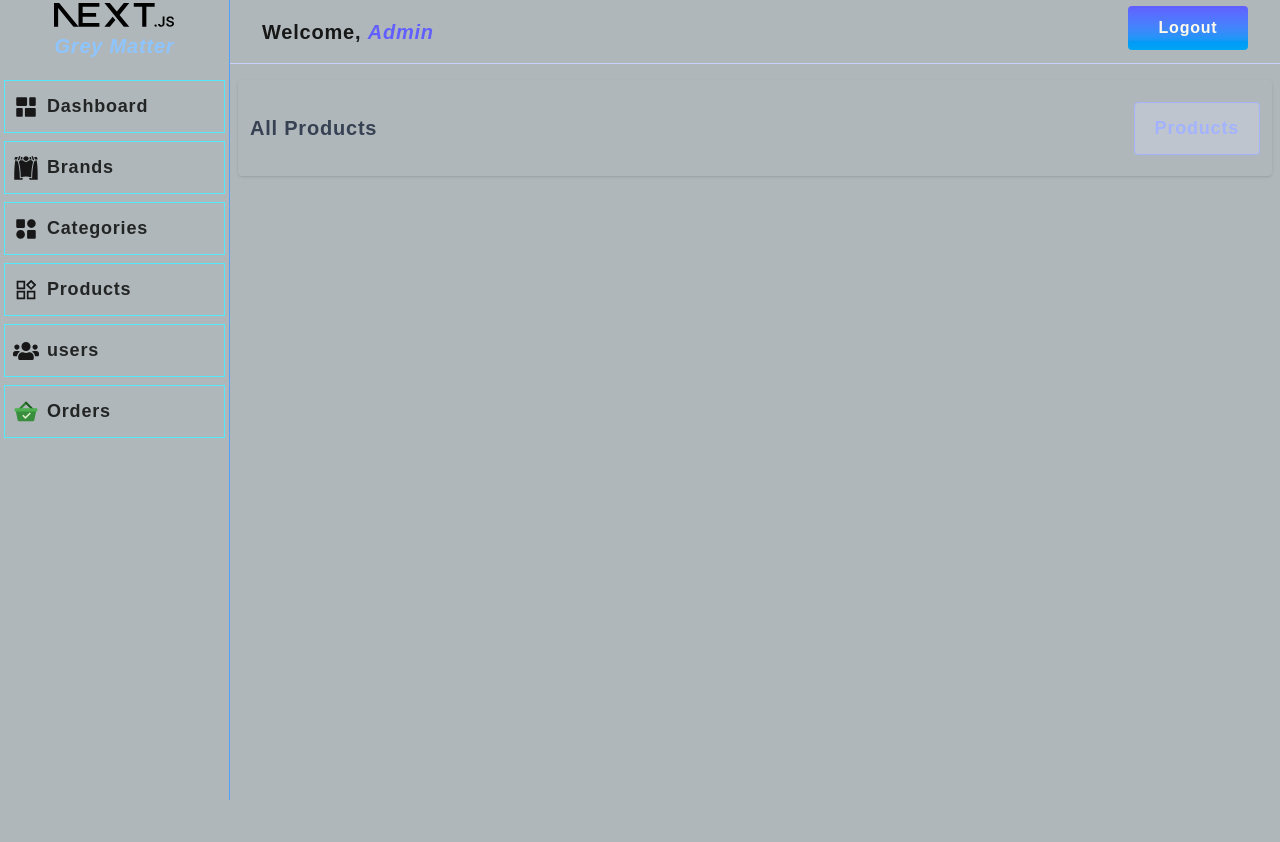
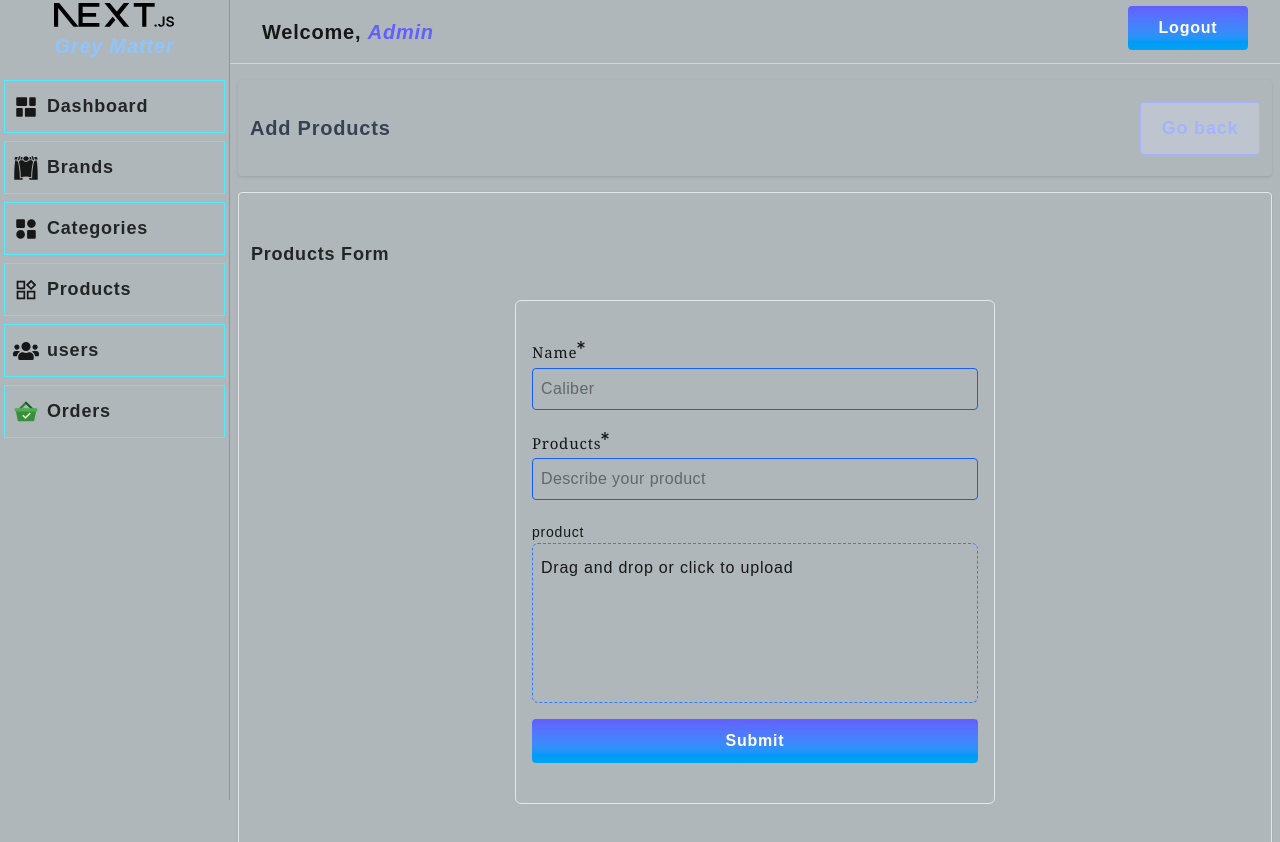
Before and after one commit to Sanjog-up/arrays, a Next.js app in the folder project/client/: page /admin/products/create in a window 1280 px wide. Shown: the top 842 px of the page. Built offline with nearby package versions, Linux system fonts and the light colour scheme.

Commit message:
products list & form

```diff
--- /dev/null
+++ b/project/client/app/admin/products/create/page.tsx
@@ -0,0 +1,18 @@
+import PageTitle from '@/components/forms/admin/page-title'
+import ProductForm from '@/components/forms/admin/products/product.form'
+import React from 'react'
+
+const CreateProductsPage = () => {
+  return (
+    <main>
+      <PageTitle
+      title='Add Products'
+      linkText='Go back'
+      link='/admin/products'
+      />
+      <ProductForm/>
+    </main>
+  )
+}
+
+export default CreateProductsPage
--- a/project/client/app/admin/products/page.tsx
+++ b/project/client/app/admin/products/page.tsx
@@ -1,11 +1,14 @@
 import React from "react";
 import PageTitle from "@/components/forms/admin/page-title";
+import ProductList from "@/components/forms/admin/products/product-list";
 
 const AdminProdusctsPage = () => {
   return (
     <main className="h-full">
-      <PageTitle title="All Products" linkText="Dashboard" link="/admin" />
+      <PageTitle title="All Products" linkText="Add new" link="/admin/products/create" />
+      <ProductList/>
     </main>
+
   );
 };
 
--- /dev/null
+++ b/project/client/components/forms/admin/products/product-list.tsx
@@ -0,0 +1,15 @@
+import React from 'react'
+import AdminListCard from '../list-card'
+const ProductList = () => {
+  return (
+
+      <AdminListCard>
+      <h4 className="text-[18px] font-semibold text-black-500">
+        Products list
+      </h4>
+    </AdminListCard>
+
+  )
+}
+
+export default ProductList
--- /dev/null
+++ b/project/client/components/forms/admin/products/product.form.tsx
@@ -0,0 +1,71 @@
+"use client";
+import Input from "@/components/common/ui/input";
+import { register } from "module";
+import React from "react";
+import { useForm } from "react-hook-form";
+import AdminListCard from "@/components/forms/admin/list-card";
+import Button from "@/components/common/ui/button";
+import ImageInput from "@/components/common/ui/image-input";
+
+const ProductForm = () => {
+  const {
+    register,
+    formState: { errors },
+  } = useForm({
+    defaultValues: {
+      name: "",
+      description: "",
+      logo: null,
+      products: "",
+    },
+  });
+  return (
+    <AdminListCard>
+      <div>
+        <h4 className="text-[18px] font-semibold text-black/80 my-8">
+          Products Form
+        </h4>
+
+        <form className="max-w-120 mx-auto flex gap-4 flex-col border border-gray-200 px-4 py-10 rounded-md">
+          <Input
+            label="Name"
+            name="name"
+            type="text"
+            id={"name"}
+            placeholder="Caliber"
+            register={register}
+            required
+          />
+          {/* <Input
+        label='Descrption'
+        name='description'
+        type='text'
+        id={'description'}
+        placeholder='Describe your brand [at least 25 chars]'
+        register={register}
+        required
+        multiline={true}
+
+        /> */}
+
+          <Input
+            label="Products"
+            name="Products"
+            type="text"
+            id={"Products"}
+            placeholder="Describe your product"
+            register={register}
+            required
+            multiline={false}
+          />
+
+          <ImageInput label="product" id="products_Products" />
+          <div>
+            <Button label="Submit" type="submit" />
+          </div>
+        </form>
+      </div>
+    </AdminListCard>
+  );
+};
+export default ProductForm;
```
